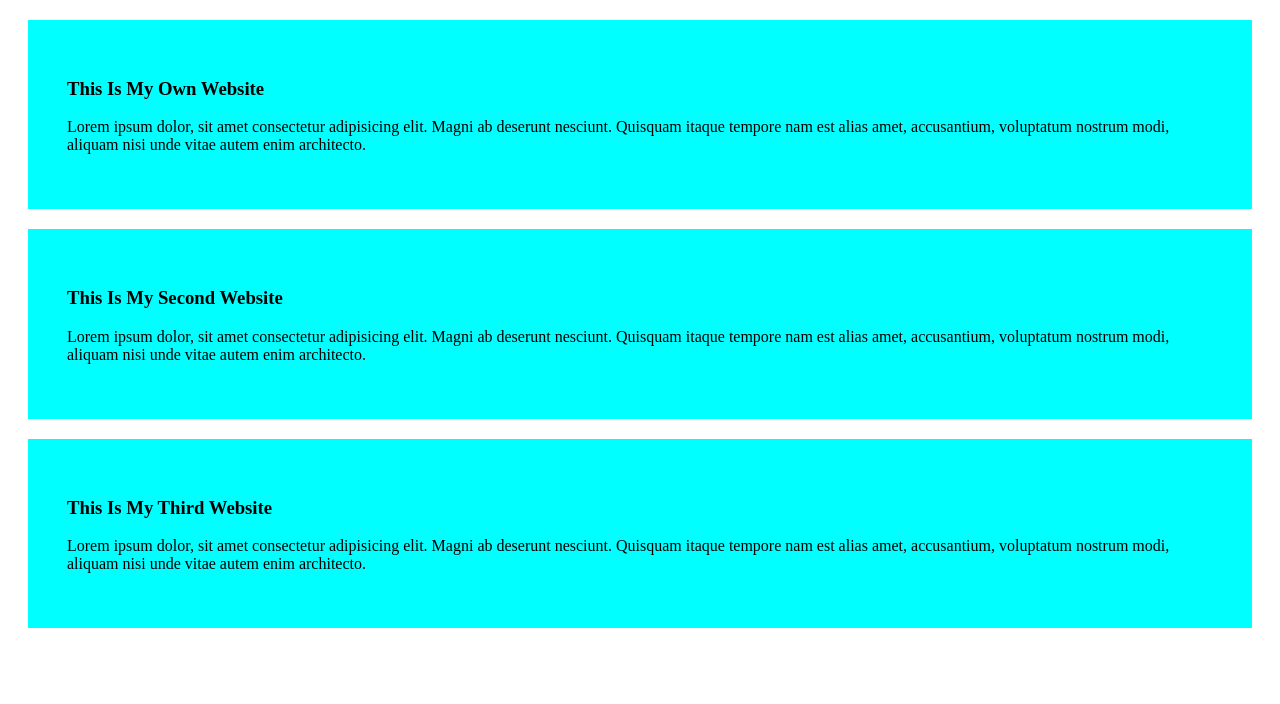
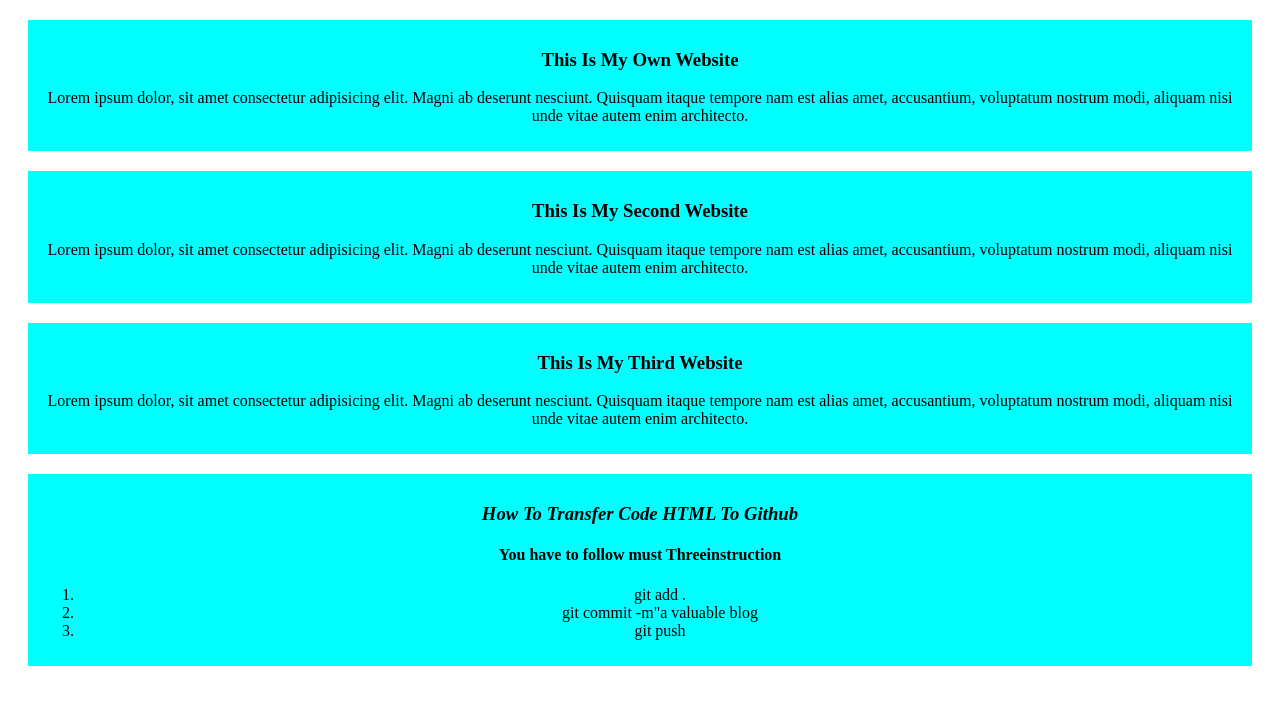
Before and after one commit to IftikherLutfur/my-simple-website, a plain HTML site: page Index.html in a window 1280 px wide. Drawn offline with Linux system fonts and the light colour scheme.

Commit message:
added the list order

```diff
--- a/Index.html
+++ b/Index.html
@@ -21,4 +21,14 @@
     <h3>This Is My Third Website</h3>
     <p>Lorem ipsum dolor, sit amet consectetur adipisicing elit. Magni ab deserunt nesciunt. Quisquam itaque tempore nam est alias amet, accusantium, voluptatum nostrum modi, aliquam nisi unde vitae autem enim architecto.</p>
 </div>
+
+<div>
+    <h3><strong><i>How To Transfer Code HTML To Github</i></strong></h3>
+    <h4>You have to follow must <strong>Three</strong>instruction</h4>
+    <ol>
+        <li>git add .</li>
+        <li>git commit -m"a valuable blog</li>
+        <li>git push</li>
+    </ol>
+</div>
 </html>
--- a/Styles/blog.css
+++ b/Styles/blog.css
@@ -1,5 +1,12 @@
 div{
     background-color: aqua;
     margin: 20px;
-    padding: 39px;
+    padding: 10px;
+    text-align: center;
 }
+ol{
+    text-align: center;
+}
+li{
+    text-align: center;
+}
```
